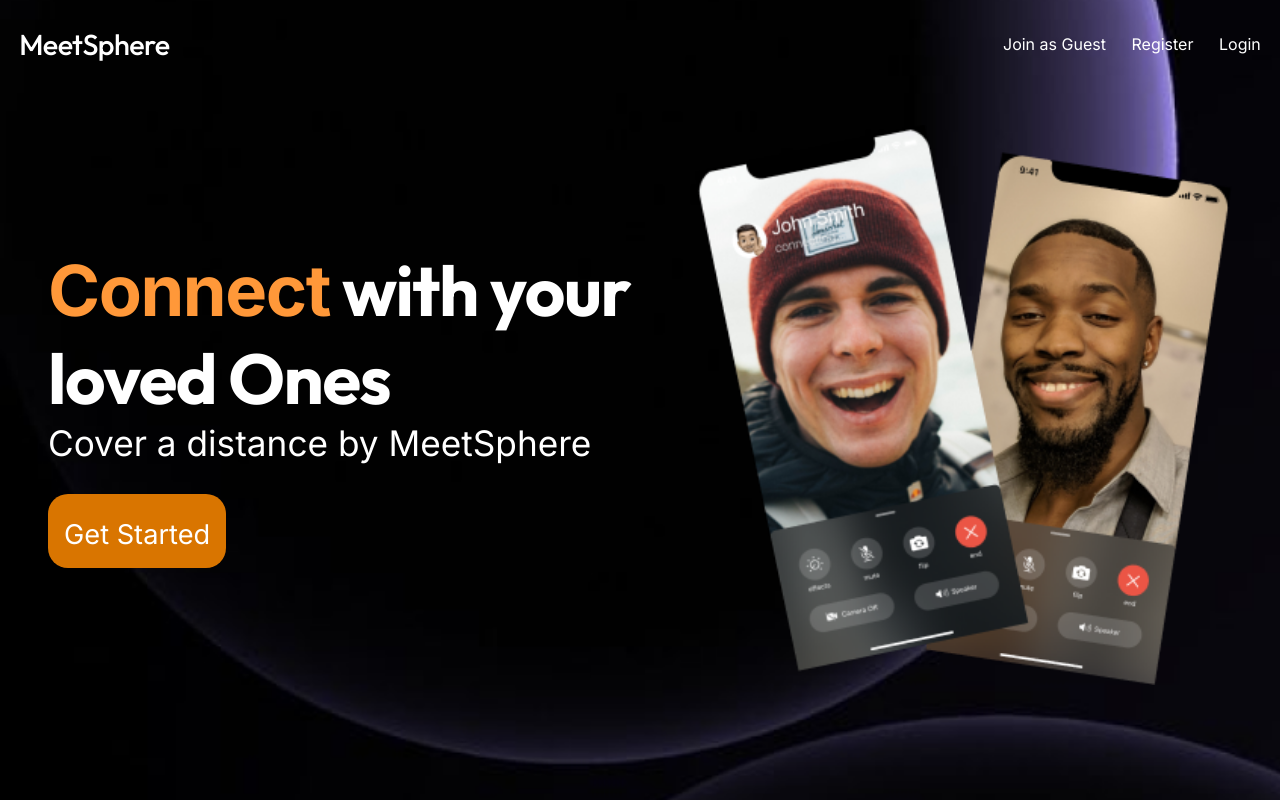
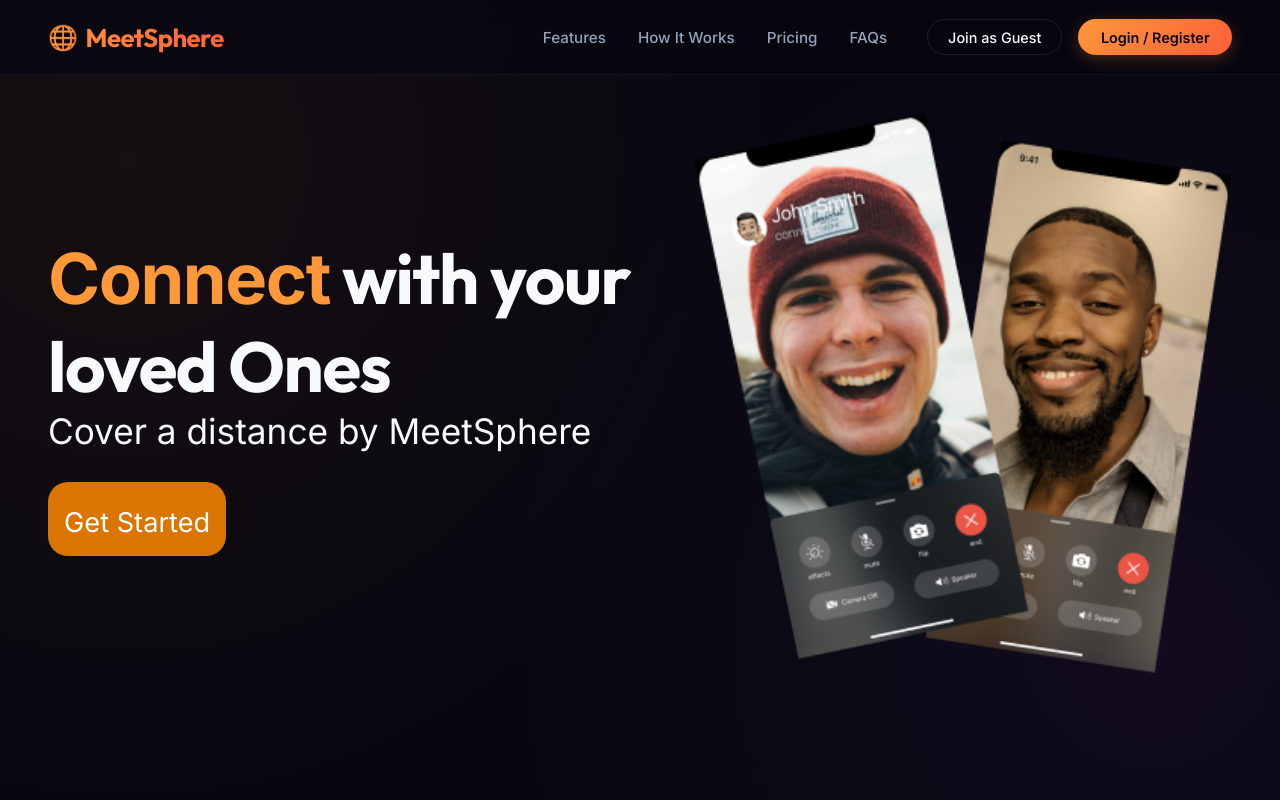
Before and after one commit to mainuddinkhudavand/MeetSphere, a React (Create React App) app in the folder frontend/: page / in a window 1280 px wide. Built offline with nearby package versions, Linux system fonts and the light colour scheme.

Commit message:
style: create glassmorphic navbar for Landing page

```diff
--- a/frontend/src/App.css
+++ b/frontend/src/App.css
@@ -1,33 +1,116 @@
+/* Landing Page Container with animated mesh gradient */
 .landingPageContainer {
-  width: 100vw;
-  height: 100vh;
-  background: url("/public/background.png");
-  background-repeat: no-repeat;
-  background-size: cover;
-  color: white;
+  width: 100%;
+  min-height: 100vh;
+  background: radial-gradient(circle at 10% 20%, rgba(255, 152, 57, 0.06) 0%, transparent 50%),
+              radial-gradient(circle at 90% 80%, rgba(168, 85, 247, 0.06) 0%, transparent 50%),
+              #080710;
+  color: var(--text-main);
+  overflow-x: hidden;
+  padding-top: 75px; /* Navbar spacing */
 }
 
+/* Glassmorphic Navbar */
 .landingPageContainer nav {
-  padding-inline: 1.2rem;
-  padding-block: 1.6rem;
+  position: fixed;
+  top: 0;
+  left: 0;
+  right: 0;
+  height: 75px;
+  padding-inline: 3rem;
   display: flex;
   justify-content: space-between;
   align-items: center;
-
+  background: rgba(8, 7, 16, 0.7);
+  backdrop-filter: blur(12px);
+  -webkit-backdrop-filter: blur(12px);
+  border-bottom: 1px solid rgba(255, 255, 255, 0.05);
+  z-index: 1000;
+  transition: all 0.3s ease;
 }
 
-.landingPageContainer nav h2 {
-  font-size: 1.8rem;
-  font-weight: 500;
+.navHeader h2 {
+  font-size: 1.6rem;
+  font-weight: 700;
+  background: var(--primary-gradient);
+  -webkit-background-clip: text;
+  -webkit-text-fill-color: transparent;
+  cursor: pointer;
+  display: flex;
+  align-items: center;
+  gap: 0.5rem;
+}
+
+.navHeader h2::before {
+  content: "🌐";
+  font-size: 1.5rem;
 }
 
 .landingPageContainer nav .navlist {
   display: flex;
-  gap: 1.6rem;
-  cursor: pointer;
-
+  align-items: center;
+  gap: 2.5rem;
 }
 
+.navLinks {
+  display: flex;
+  gap: 2rem;
+}
+
+.navLinks a {
+  color: var(--text-muted);
+  text-decoration: none;
+  font-size: 0.95rem;
+  font-weight: 500;
+  transition: color 0.2s ease;
+}
+
+.navLinks a:hover {
+  color: var(--primary);
+}
+
+.navActions {
+  display: flex;
+  align-items: center;
+  gap: 1rem;
+}
+
+.btn-guest {
+  color: var(--text-main);
+  background: transparent;
+  border: 1px solid rgba(255, 255, 255, 0.1);
+  padding: 0.55rem 1.25rem;
+  border-radius: 50px;
+  font-size: 0.9rem;
+  font-weight: 500;
+  cursor: pointer;
+  transition: all 0.2s ease;
+}
+
+.btn-guest:hover {
+  background: rgba(255, 255, 255, 0.05);
+  border-color: rgba(255, 255, 255, 0.2);
+}
+
+.btn-login {
+  color: #080710;
+  background: var(--primary-gradient);
+  border: none;
+  padding: 0.6rem 1.4rem;
+  border-radius: 50px;
+  font-size: 0.9rem;
+  font-weight: 600;
+  cursor: pointer;
+  box-shadow: 0 4px 15px rgba(255, 152, 57, 0.25);
+  transition: all 0.2s ease;
+}
+
+.btn-login:hover {
+  transform: translateY(-2px);
+  box-shadow: 0 6px 20px rgba(255, 152, 57, 0.4);
+}
+
+/* Old landing main container - to be replaced next */
 .landingMainContainer {
   display: flex;
   justify-content: space-between;
--- a/frontend/src/pages/landing.jsx
+++ b/frontend/src/pages/landing.jsx
@@ -9,22 +9,23 @@ export default function LandingPage() {
     return (
         <div className='landingPageContainer'>
             <nav>
-                <div className='navHeader'>
+                <div className='navHeader' onClick={() => router("/")}>
                     <h2>MeetSphere</h2>
                 </div>
                 <div className='navlist'>
-                    <p onClick={() => {
-                        router("/aljk23")
-                    }}>Join as Guest</p>
-                    <p onClick={() => {
-                        router("/auth")
-
-                    }}>Register</p>
-                    <div onClick={() => {
-                        router("/auth")
-
-                    }} role='button'>
-                        <p>Login</p>
+                    <div className='navLinks'>
+                        <a href='#features'>Features</a>
+                        <a href='#how-it-works'>How It Works</a>
+                        <a href='#pricing'>Pricing</a>
+                        <a href='#faqs'>FAQs</a>
+                    </div>
+                    <div className='navActions'>
+                        <button className='btn-guest' onClick={() => router("/guest-meeting-room-preview")}>
+                            Join as Guest
+                        </button>
+                        <button className='btn-login' onClick={() => router("/auth")}>
+                            Login / Register
+                        </button>
                     </div>
                 </div>
             </nav>
```
